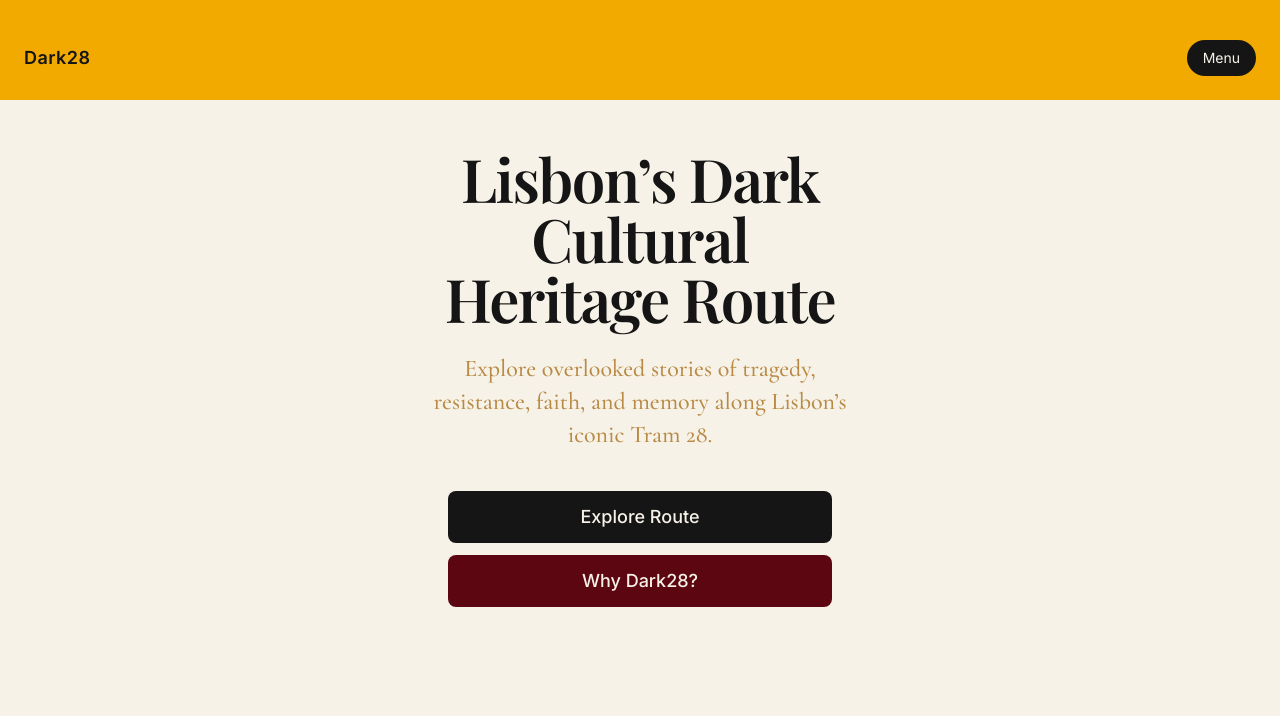
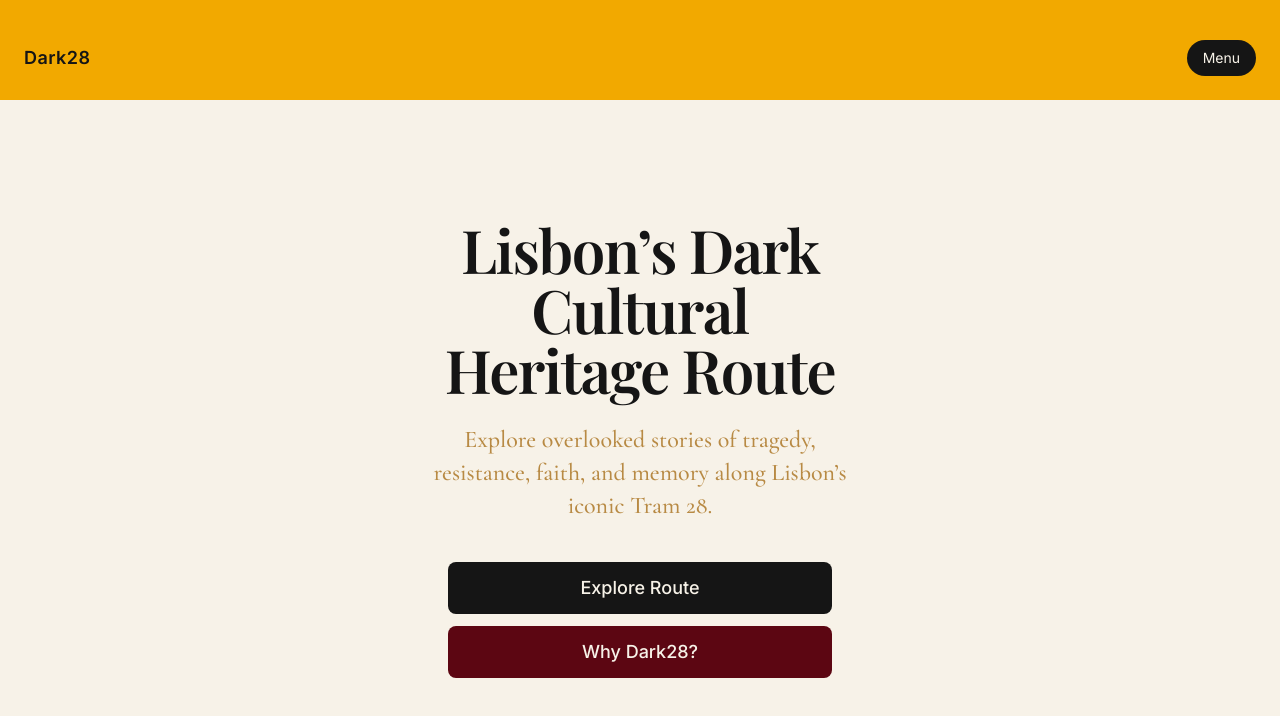
Before and after one commit to alinelx/dark-28, a Next.js app: page / in a window 1280 px wide. Shown: the top 716 px of the page. Built offline with nearby package versions, Linux system fonts and the light colour scheme.

Commit message:
fix(ui): clean homepage and route semantics, tokens, and typography

```diff
--- a/src/app/page.tsx
+++ b/src/app/page.tsx
@@ -14,7 +14,7 @@ export default function Home() {
         </button>
       </header>
 
-      <section className="mx-auto flex min-h-[calc(100vh-104px) max-w-xl flex-col items-center justify-center px-8 py-12 text-center">
+      <section className="mx-auto flex min-h-[calc(100vh-104px)] max-w-xl flex-col items-center justify-center px-8 py-12 text-center">
         <h1
           className="max-w-md text-5xl font-semibold leading-none tracking-tight md:text-6xl"
           style={{ fontFamily: "var(--font-headline)" }}
@@ -31,12 +31,12 @@ export default function Home() {
         </p>
 
         <div className="mt-10 flex w-full max-w-sm flex-col gap-3">
-          <button
-            type="button"
+          <Link
+            href="/route"
             className="rounded-lg bg-(--color-text) px-5 py-3 text-lg font-medium text-(--color-bg) transition hover:opacity-90"
           >
-            <Link href="/route">Explore Route</Link>
-          </button>
+            Explore Route
+          </Link>
 
           <button
             type="button"
--- a/src/app/route/page.tsx
+++ b/src/app/route/page.tsx
@@ -26,10 +26,8 @@ export default function RoutePage() {
               className="rounded-lg border border-black/10 bg-white p-4 shadow-sm"
             >
               <div className="flex items-center md:content-center gap-4 mb-4">
-                <div className="relative w-10 h-10 flex items-center justify-center">
-                    <h1 className="relative rounded-full bg-(--color-yellow) text-black w-10 h-10 flex items-center justify-center text-lg font-extrabold mb-2">
-                        {landmark.id}
-                    </h1>
+                <div className="relative rounded-full bg-(--color-yellow) text-black w-10 h-10 flex items-center justify-center text-lg font-extrabold mb-2">
+                    {landmark.id}
                 </div>
                 <div className="flex-col items-right gap-y-0 pl-1">
                 <h2
@@ -63,11 +61,11 @@ export default function RoutePage() {
               <p className="mt-2 text-sm">{landmark.summary}</p>
 
               <div className="mt-4 flex gap-2 justify-center">
-                <button className="text-sm px-3 py-2 bg-white border border-[var(--color-yellow)] font-bold text-black rounded-full">
+                <button className="text-sm px-3 py-2 bg-white border border-(--color-yellow) font-bold text-black rounded-full">
                   Learn more
                 </button>
 
-                <button className="text-sm px-3 py-2 bg-[var(--color-yellow)] text-black rounded-full font-bold">
+                <button className="text-sm px-3 py-2 bg-(--color-yellow) text-black rounded-full font-bold">
                   Add to plan
                 </button>
               </div>
```
